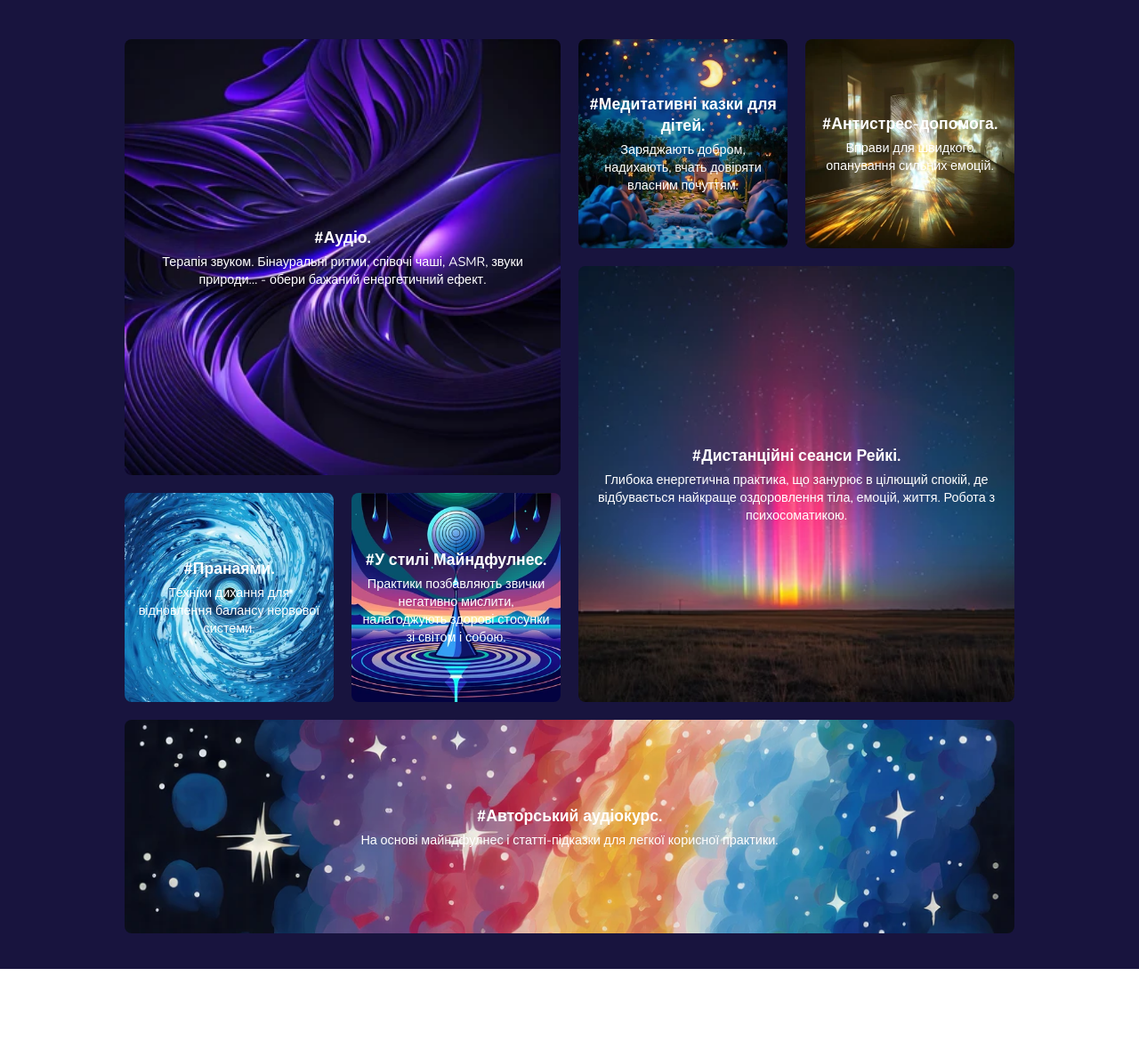
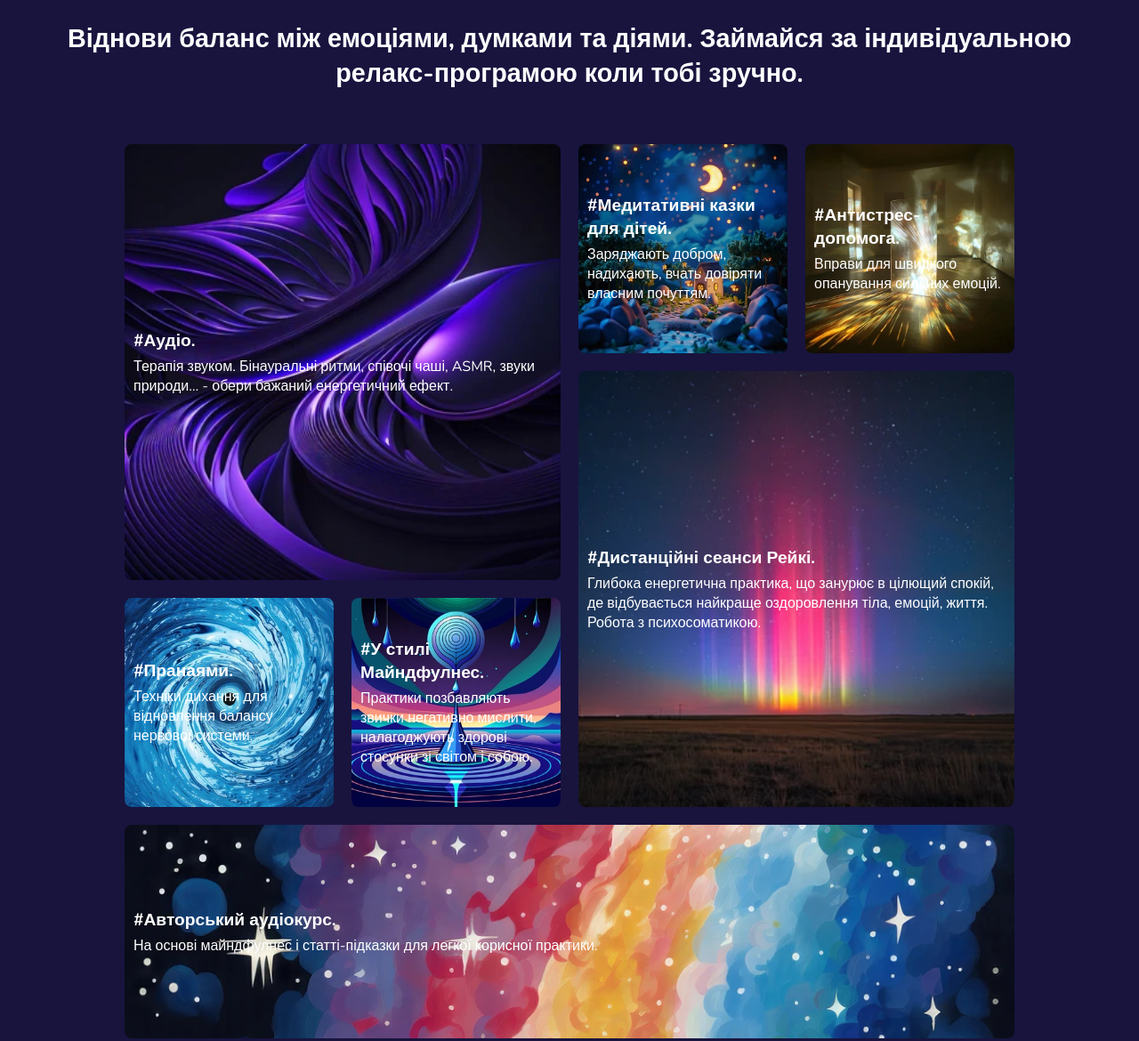
Before and after one commit to itarataiko/itarataiko.github.io, a plain HTML site: page index.html in a window 1280 px wide. Shown: the part 2396-3566 px from the top of the page at 89% size. Before the commit the page ends 3485 px from the top, so only its background shows below. Drawn offline with nearby package versions, Linux system fonts and the light colour scheme.

Commit message:
Update index.html

```diff
--- a/index.html
+++ b/index.html
@@ -4,7 +4,7 @@
   <meta charset="UTF-8">
   <meta name="viewport" content="width=device-width, initial-scale=1.0">
   <title>Soully — додаток для медитацій</title>
-  <!-- Підключення шрифту Nunito -->
+  <!-- Підключення шрифту Nunito з Google Fonts -->
   <link href="https://fonts.googleapis.com/css2?family=Nunito:wght@400;600;700&display=swap" rel="stylesheet">
   <style>
     /* Загальні стилі */
@@ -178,6 +178,18 @@
       font-weight: 600;
     }
 
+    /* Заголовок перед галереєю */
+    .gallery-header {
+      padding: 20px;
+      text-align: center;
+      background-color: #18143E;
+      color: #fff;
+    }
+    .gallery-header h2 {
+      font-size: 1.8rem;
+      margin: 0;
+    }
+
     /* 4. Галерея з 7 картинок */
     .gallery {
       background-color: #18143E;
@@ -211,7 +223,7 @@
       width: 100%;
       display: block;
     }
-    /* В галереї текст займає все поле картинки */
+    /* Галерея: підписи займають все поле картинки, вирівнюються по лівому краю */
     .gallery .img-block .caption {
       position: absolute;
       top: 0;
@@ -220,21 +232,21 @@
       height: 100%;
       display: flex;
       flex-direction: column;
-      align-items: center;
+      align-items: flex-start;
       justify-content: center;
       padding: 10px;
-      font-size: 0.9rem;
+      font-size: 1rem;
       color: #fff;
-      text-align: center;
+      text-align: left;
       background: none;
     }
     .gallery .img-block .caption .caption-title {
       font-weight: bold;
-      font-size: 1.1rem;
+      font-size: 1.2rem;
       margin-bottom: 5px;
     }
     .gallery .img-block .caption .caption-text {
-      font-size: 0.9rem;
+      font-size: 1rem;
     }
     /* Друга колонка: два зображення зверху, одне знизу */
     .col2 {
@@ -265,21 +277,21 @@
       height: 100%;
       display: flex;
       flex-direction: column;
-      align-items: center;
+      align-items: flex-start;
       justify-content: center;
       padding: 10px;
-      font-size: 0.9rem;
+      font-size: 1rem;
       color: #fff;
-      text-align: center;
+      text-align: left;
       background: none;
     }
     .col2 .img-block .caption .caption-title {
       font-weight: bold;
-      font-size: 1.1rem;
+      font-size: 1.2rem;
       margin-bottom: 5px;
     }
     .col2 .img-block .caption .caption-text {
-      font-size: 0.9rem;
+      font-size: 1rem;
     }
     /* Нижній блок: одна прямокутна картинка, займає 30% висоти вікна */
     .full-width {
@@ -304,21 +316,21 @@
       height: 100%;
       display: flex;
       flex-direction: column;
-      align-items: center;
+      align-items: flex-start;
       justify-content: center;
       padding: 10px;
-      font-size: 0.9rem;
+      font-size: 1rem;
       color: #fff;
-      text-align: center;
+      text-align: left;
       background: none;
     }
     .full-width .caption .caption-title {
       font-weight: bold;
-      font-size: 1.1rem;
+      font-size: 1.2rem;
       margin-bottom: 5px;
     }
     .full-width .caption .caption-text {
-      font-size: 0.9rem;
+      font-size: 1rem;
     }
 
     /* Адаптивність */
@@ -385,6 +397,11 @@
         </div>
       </div>
     </div>
+  </section>
+
+  <!-- Заголовок перед галереєю -->
+  <section class="gallery-header">
+    <h2>Віднови баланс між емоціями, думками та діями. Займайся за індивідуальною релакс-програмою коли тобі зручно.</h2>
   </section>
 
   <!-- 4. Галерея з 7 картинок -->
```
